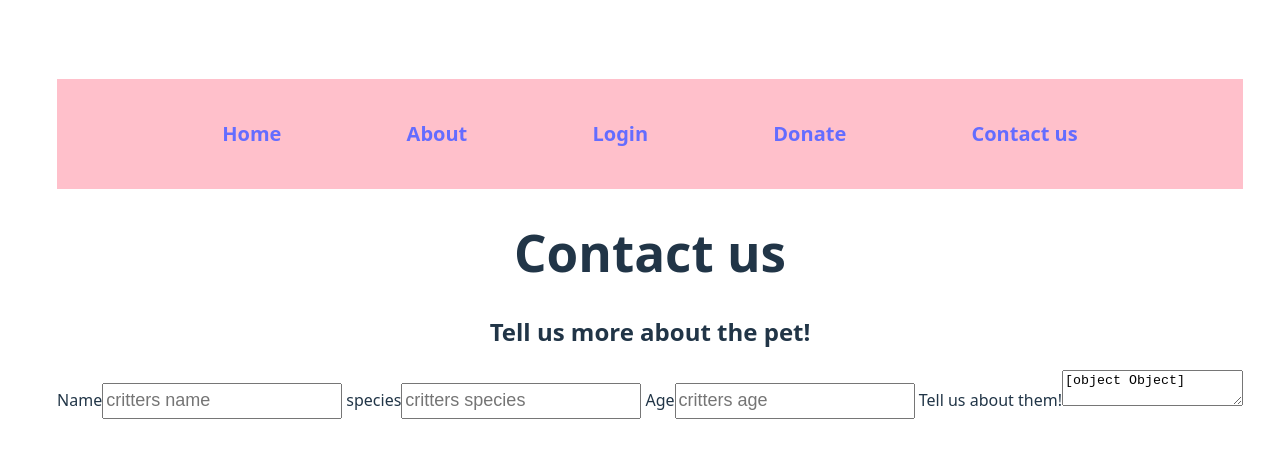
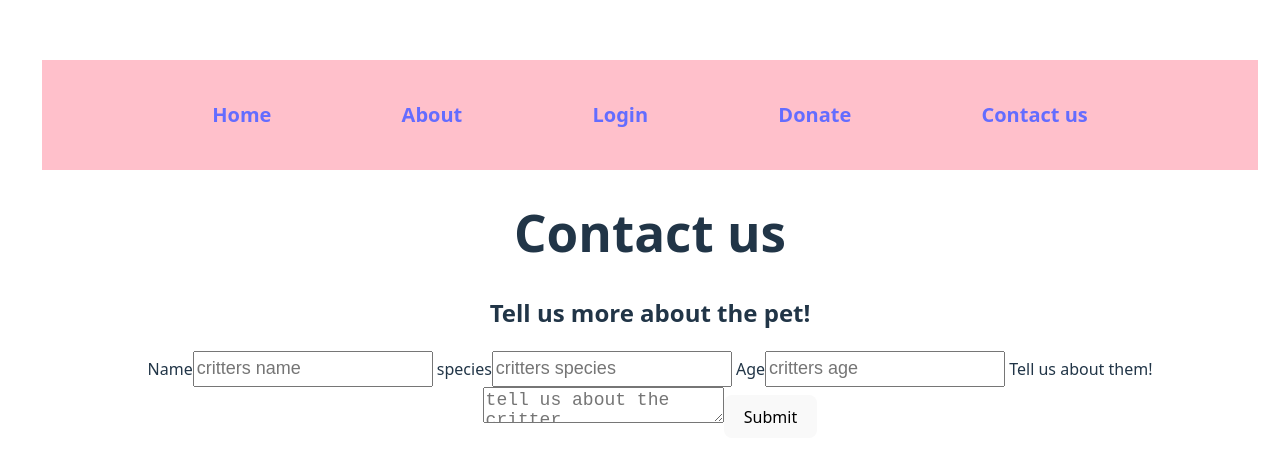
Before and after one commit to Jarbelaez91/Pet-Shelter, a React (Vite) app in the folder pet-shelter/: page /contact in a window 1280 px wide. Shown: the part 161-622 px from the top of the page. Built offline with nearby package versions, Linux system fonts and the light colour scheme.

Commit message:
successfully added state to the page

```diff
--- a/pet-shelter/src/Components/Contact.jsx
+++ b/pet-shelter/src/Components/Contact.jsx
@@ -1,26 +1,75 @@
-function Contact (){
-    return(
+import { useState } from "react";
+
+function Contact() {
+  const [petName, setPetName] = useState("");
+  const [species, setSpecies] = useState("");
+  const [age, setAge] = useState("");
+  const [about, setAbout] = useState("");
+  const [submitted, setSubmitted] = useState (false)
+
+  const handleSubmit = (e) => {
+    e.preventDefault();
+    console.log({ petName, species, age, about });
+    setSubmitted (true)
+    setPetName ("")
+    setSpecies ("")
+    setAge ("")
+    setAbout ("")
+  };
+
+  return (
     <div>
-        <h1>
-            Contact us
-        </h1>
-        <h2>
-            Tell us more about the pet!
-        </h2>
-        <form>
+      <h1>Contact us</h1>
+      <h2>Tell us more about the pet!</h2>
+      <form onSubmit={handleSubmit}>
         <label htmlFor="name"> Name</label>
-            <input className="inputs" type="name" name="pet-name" id="name" placeholder="critters name"/>
+        <input
+          className="inputs"
+          type="text"
+          name="pet-name"
+          id="name"
+          placeholder="critters name"
+          value={petName}
+          onChange={(e) => setPetName(e.target.value)}
+          required
+        />
         <label htmlFor="species"> species</label>
-            <input className="inputs" type="name" name="species" id="species" placeholder="critters species"/>
+        <input
+          className="inputs"
+          type="text"
+          name="species"
+          id="species"
+          placeholder="critters species"
+          value={species}
+          onChange={(e) => setSpecies(e.target.value)}
+          required
+        />
         <label htmlFor="age"> Age</label>
-            <input className="inputs" type="number" name="age" id="age" placeholder="critters age"/>
+        <input
+          className="inputs"
+          type="number"
+          name="age"
+          id="age"
+          placeholder="critters age"
+          value={age}
+          onChange={(e) => setAge(e.target.value)}
+          required
+        />
         <label htmlFor="about-pet"> Tell us about them!</label>
-            <textarea>
-            <input className="inputs" type="name" name="species" id="species" placeholder="critters species"/>
-            </textarea>
+        <textarea
+          className="inputs"
+          id="about-pet"
+          placeholder="tell us about the critter "
+          value={about}
+          onChange={(e) => setAbout(e.target.value)}
+          required
+        />
+
+        <button type="submit">Submit</button>
       </form>
+      {submitted && <p> The form has successfully been submitted, Thank you!</p>}
     </div>
-    )
+  );
 }
 
-export default Contact
+export default Contact;
```
Lines whose indentation alone changed are shown as unchanged.
